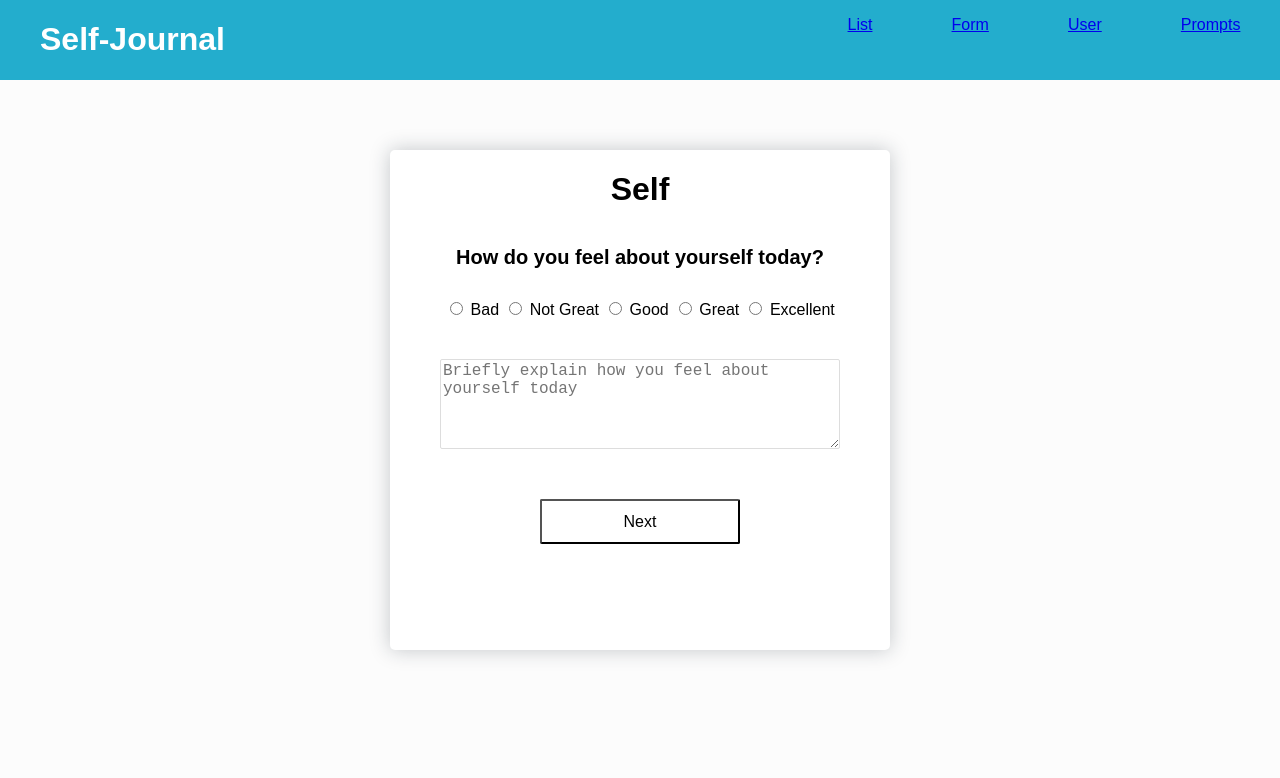
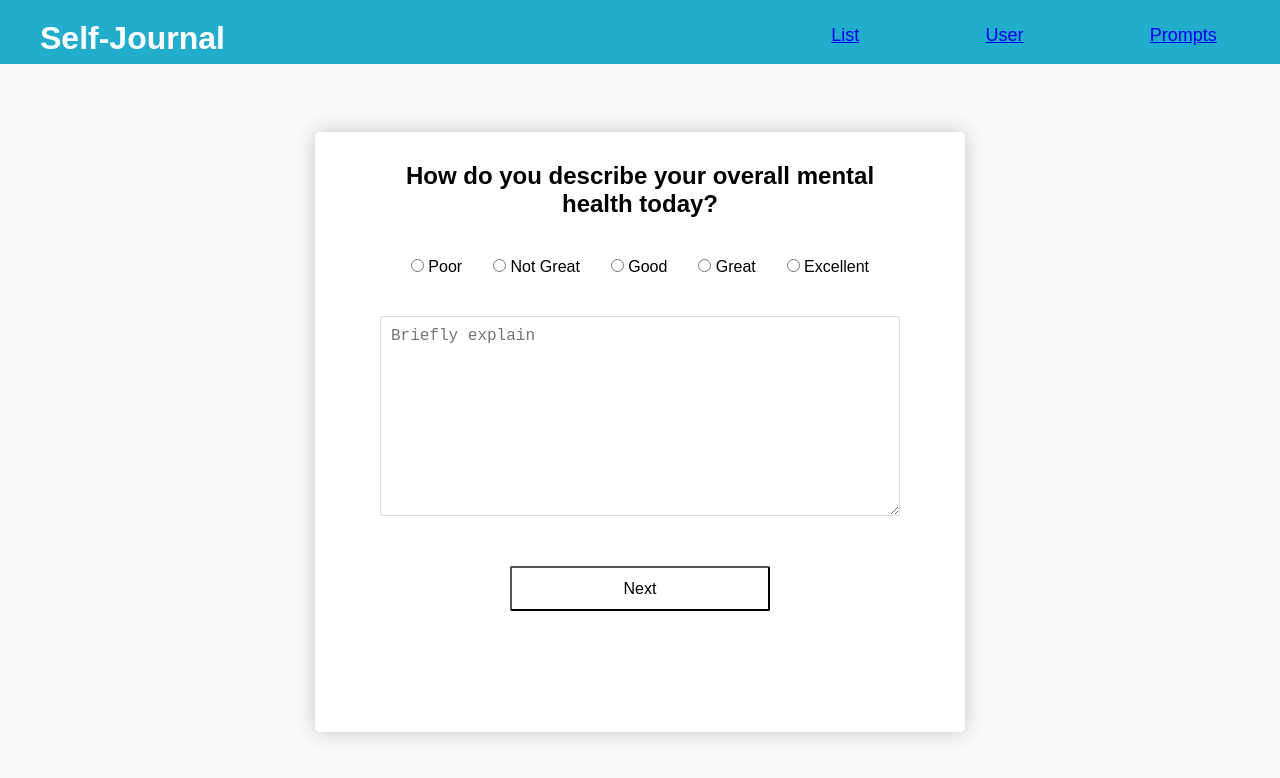
Before and after one commit to nathancleon/self-journal, a React (Create React App) app: page /prompts in a window 1280 px wide. Shown: the top 778 px of the page. Built offline with nearby package versions, Linux system fonts and the light colour scheme.

Commit message:
form completion, server connection

```diff
--- /dev/null
+++ b/src/actions/JournalActions.js
@@ -0,0 +1,14 @@
+import axios from 'axios';
+
+export function saveJournalData(journalData) {
+  return (dispatch) => {
+    debugger;
+    const request = axios.post('http://localhost:5000/journal/submit', journalData)
+      .then((res) => {
+        dispatch({
+          type: 'SAVE_JOURNAL_DATA',
+          payload: res.data
+        });
+      });
+  }
+}
--- a/src/components/App/App.css
+++ b/src/components/App/App.css
@@ -1,5 +1,7 @@
 * {
   box-sizing: border-box;
+  margin: 0;
+  padding: 0;
 }
 
 html, body, #root {
--- a/src/components/App/App.js
+++ b/src/components/App/App.js
@@ -4,11 +4,13 @@ import Header from '../Header/Header';
 import Footer from '../Footer/Footer';
 import Main from '../Main/Main';
 import Landing from '../Landing/Landing';
+import {BrowserRouter} from 'react-router-dom';
 
 class App extends Component {
   render() {
     const ifLanding = window.location.pathname === "/";
     return (
+      <BrowserRouter>
         <div className="App">
         {
           // ifLanding ? <h1>LandingHeader</h1>:
@@ -17,6 +19,7 @@ class App extends Component {
         <Main />
 
         </div>
+      </BrowserRouter>
     );
   }
 }
--- a/src/components/Form/Form.js
+++ /dev/null
@@ -1,9 +0,0 @@
-import React, { Component } from 'react';
-
-export default class Form extends Component {
-  render() {
-    return(
-      <h1>Form</h1>
-    );
-  }
-}
--- a/src/components/Header/Header.css
+++ b/src/components/Header/Header.css
@@ -6,11 +6,9 @@ header {
   background-color: var(--main-color);
   color: white;
   display: flex;
-  width: 100%;
-  height: 80px;
+  height: 8vh;
   justify-content: space-between;
-  z-index: 100;
-  position: absolute;
+  padding-top: 20px;
 }
 
 .header-title {
@@ -28,4 +26,6 @@ header {
 .header-link {
   flex-direction: row;
   list-style: none;
+  font-size: 18px;
+  margin-top: 5px;
 }
--- a/src/components/Header/Header.js
+++ b/src/components/Header/Header.js
@@ -9,7 +9,6 @@ export default class Header extends Component {
       <h1 className="header-title">Self-Journal</h1>
       <ul className="header-links">
         <li className="header-link"><Link to="/list">List</Link></li>
-        <li className="header-link"><Link to="/create-new">Form</Link></li>
         <li className="header-link"><Link to="/user">User</Link></li>
         <li className="header-link"><Link to="/prompts">Prompts</Link></li>
       </ul>
--- a/src/components/Main/Main.js
+++ b/src/components/Main/Main.js
@@ -1,7 +1,6 @@
 import React, { Component } from 'react';
 import {Switch, Route} from 'react-router-dom';
 import JournalList from '../JournalList/JournalList';
-import Form from '../Form/Form';
 import User from '../User/User';
 import PromptContainer from '../PromptContainer/PromptContainer';
 import Landing from '../Landing/Landing';
@@ -13,7 +12,6 @@ export default class Main extends Component {
       <Switch>
         <Route exact path="/" component={Landing} />
         <Route path="/list" component={JournalList} />
-        <Route path="/create-new" component={Form} />
         <Route path="/user" component={User} />
         <Route path="/prompts" component={PromptContainer} />
       </Switch>
--- a/src/components/PromptContainer/PromptContainer.css
+++ b/src/components/PromptContainer/PromptContainer.css
@@ -2,7 +2,7 @@
   display: flex;
   justify-content: center;
   align-items: center;
-  height: 100%;
+  height: 92vh;
   width: 100%;
-  background-color: #fcfcfc;
+  background-color: #fafafafa;
 }
--- a/src/components/PromptContainer/PromptContainer.js
+++ b/src/components/PromptContainer/PromptContainer.js
@@ -1,40 +1,63 @@
 import React, { Component } from 'react';
 import Prompt from '../Prompts/Prompt';
 import './PromptContainer.css';
+import {saveJournalData} from '../../actions/JournalActions';
+import {connect} from 'react-redux';
 
-export default class PromptContainer extends Component {
+class PromptContainer extends Component {
   constructor(props) {
     super(props);
 
     this.state = {
       keys: [
-        'self',
-        'family',
-        'secondSelf'
+        'Self',
+        'Anxiety',
+        'Depression',
+        'Concentration',
+        'Family',
+        'Friendships'
       ],
       dataObject: {
 
       },
       steps: 0,
       self: {
-        title: 'Self',
-        question: 'How do you feel about yourself today?',
-        answers: ['Bad', 'Not Great', 'Good', 'Great', 'Excellent'],
-        placeholder: 'Briefly explain how you feel about yourself today'
+        question: 'How do you describe your overall mental health today?',
+        answers: ['Poor', 'Not Great', 'Good', 'Great', 'Excellent'],
+        placeholder: 'Briefly explain'
+      },
+      anxiety: {
+        question: 'How anxious would you say you feel today?',
+        answers: ['Not at all', 'Slightly', 'Moderately', 'Very', 'Extremely'],
+        placeholder: 'Briefly explain'
+      },
+      depression: {
+        question: 'How depressed would you say you feel today?',
+        answers: ['Not at all', 'Slightly', 'Moderately', 'Very', 'Extremely'],
+        placeholder: 'Briefly explain'
+      },
+      concentration: {
+        question: 'How would you describe your ability to concentrate today?',
+        answers: ['Poor', 'Not Great', 'Good', 'Great', 'Excellent'],
+        placeholder: 'Briefly explain'
       },
       family: {
-        title: 'Family',
-        question: 'How do you feel about your family today?',
-        answers: ['Bad', 'Not Great', 'Good', 'Great', 'Excellent'],
-        placeholder: 'Briefly explain how you feel about yourself today'
-      }
+        question: 'How do would you rate the connections you have with your family today?',
+        answers: ['Poor', 'Not Great', 'Good', 'Great', 'Excellent'],
+        placeholder: 'Briefly explain'
+      },
+      friendships: {
+        question: 'How do would you rate the connections you have with your friends today?',
+        answers: ['Poor', 'Not Great', 'Good', 'Great', 'Excellent'],
+        placeholder: 'Briefly explain'
+      },
     }
   }
 
   goToNextPrompt(data) {
     let newData = {
-      ['answer-' + this.state.keys[this.state.steps]]: data.answer,
-      ['answerText-' + this.state.keys[this.state.steps]]: data.answerText
+      ['answer' + this.state.keys[this.state.steps]]: data.answer,
+      ['answerText' + this.state.keys[this.state.steps]]: data.answerText
     }
     let newDataObject = Object.assign(this.state.dataObject, newData);
     let newStep = this.state.steps + 1;
@@ -47,16 +70,22 @@ export default class PromptContainer extends Component {
 
   submitAllData() {
     console.log(this.state);
+    this.props.saveJournalData(this.state.dataObject);
   }
 
   render() {
     return (
       <div className="prompt-container">
         {this.state.steps === 0 && <Prompt goNext={this.goToNextPrompt.bind(this)} data={this.state.self} />}
-        {this.state.steps === 1 && <Prompt goNext={this.goToNextPrompt.bind(this)} data={this.state.family} />}
-        {this.state.steps === 2 && <Prompt goNext={this.goToNextPrompt.bind(this)} data={this.state.self} />}
-        {this.state.steps === 3 && <button onClick={this.submitAllData.bind(this)}>Submit</button>}
+        {this.state.steps === 1 && <Prompt goNext={this.goToNextPrompt.bind(this)} data={this.state.anxiety} />}
+        {this.state.steps === 2 && <Prompt goNext={this.goToNextPrompt.bind(this)} data={this.state.depression} />}
+        {this.state.steps === 3 && <Prompt goNext={this.goToNextPrompt.bind(this)} data={this.state.concentration} />}
+        {this.state.steps === 4 && <Prompt goNext={this.goToNextPrompt.bind(this)} data={this.state.family} />}
+        {this.state.steps === 5 && <Prompt goNext={this.goToNextPrompt.bind(this)} data={this.state.friendships} />}
+        {this.state.steps === 6 && <button onClick={this.submitAllData.bind(this)}>Submit</button>}
       </div>
     )
   }
 }
+
+export default connect(null, {saveJournalData})(PromptContainer);
--- a/src/components/Prompts/Prompt.css
+++ b/src/components/Prompts/Prompt.css
@@ -1,15 +1,11 @@
 .prompt {
   display: flex;
   flex-direction: column;
-  height: 500px;
-  width: 500px;
+  height: 600px;
+  width: 650px;
   background-color: #fff;
   border-radius: 5px;
   box-shadow: rgba(27, 39, 51, 0.25) 0px 0px 20px 0px;
-}
-
-.prompt-title {
-  text-align: center;
 }
 
 .prompt-answers-container {
@@ -20,21 +16,24 @@
 }
 
 .prompt-question {
-  font-size: 20px;
+  font-size: 24px;
   text-align: center;
-  margin-bottom: 30px;
+  margin-top: 30px;
+  margin-bottom: 40px;
 }
 
 .prompt-answers {
   display: flex;
   justify-content: space-evenly;
-  align-items: center;
+  align-items: center;]
+  width: 100%;
 }
 
 .prompt-text-field {
-  max-height: 90px;
+  max-height: 200px;
+  height: 200px;
   margin-top: 40px;
-  padding-bottom: 30px;
+  padding: 10px;
   border: 1px solid #ddd;
   border-radius: 2px;
   font-size: 16px;
--- /dev/null
+++ b/src/reducers/JournalReducer.js
@@ -0,0 +1,15 @@
+const InitialState = {
+  all: ''
+};
+
+const JournalReducer = (state = InitialState, action) => {
+  switch(action.type) {
+    case "SAVE_JOURNAL_DATA":
+      console.log("save journal reducer");
+      return state;
+    default:
+      return state;
+  }
+};
+
+export default JournalReducer;
--- a/src/store.js
+++ b/src/store.js
@@ -1,10 +1,12 @@
 import {createStore, combineReducers, applyMiddleware} from 'redux';
 import UserReducer from './reducers/UserReducer';
 import thunk from 'redux-thunk';
+import JournalReducer from './reducers/JournalReducer';
 
 
 const rootReducer = combineReducers({
-  user: UserReducer
+  user: UserReducer,
+  journal: JournalReducer
 });
 
 const store = createStore(rootReducer, applyMiddleware(thunk));
```
Lines whose indentation alone changed are shown as unchanged.
